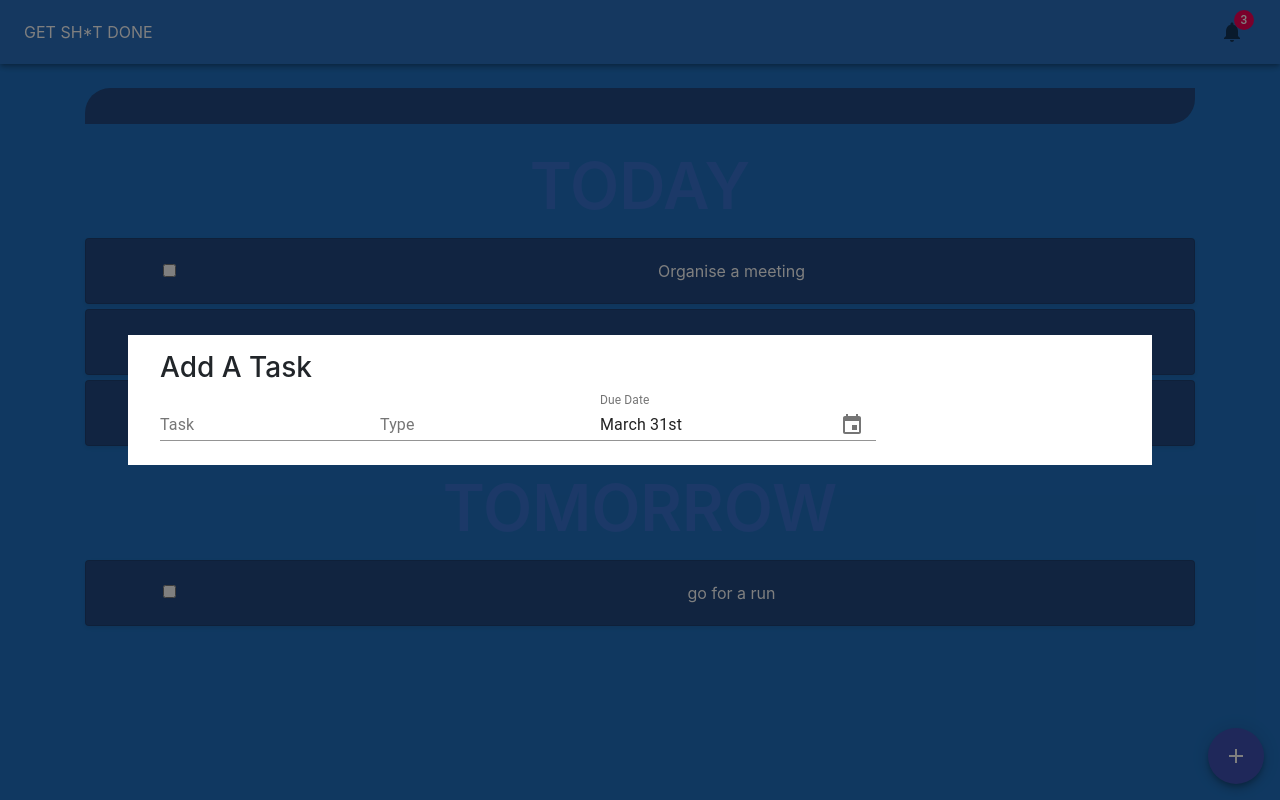
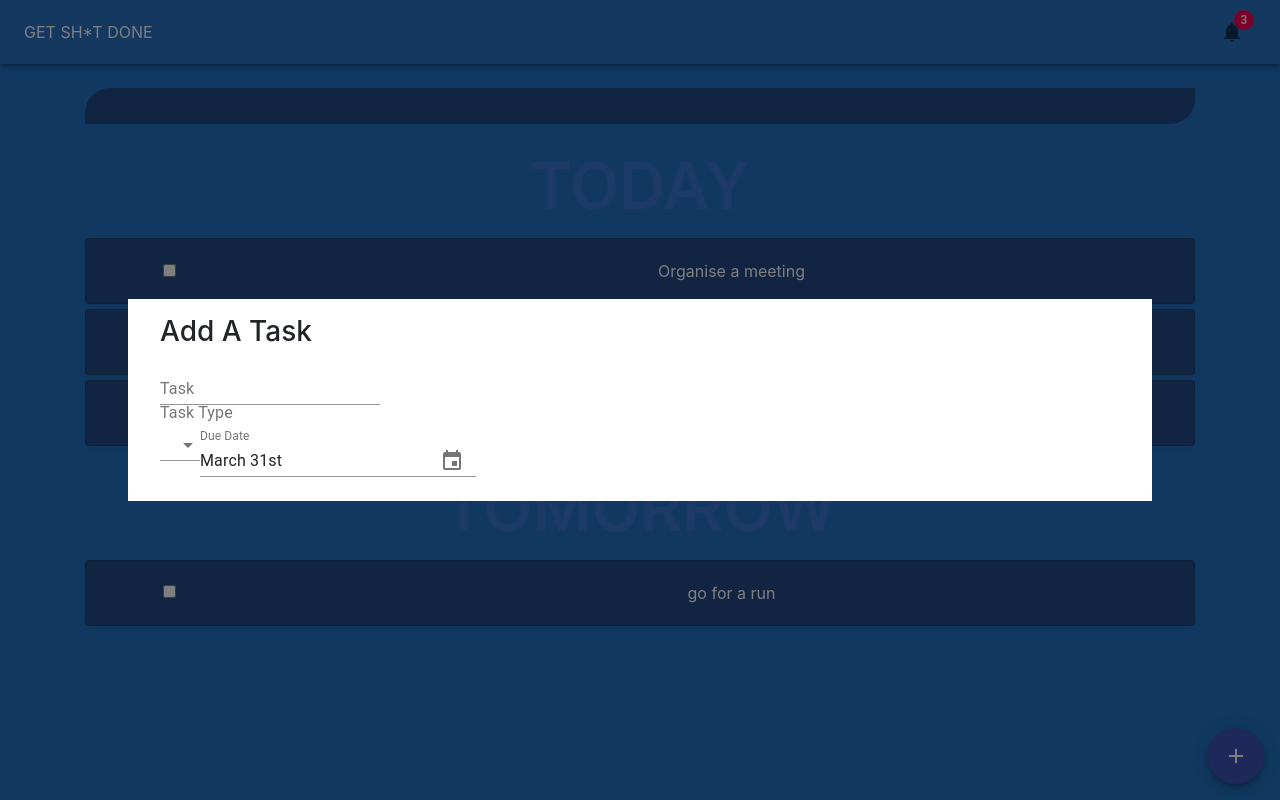
Before and after one commit to BradNichol/todo-app-react, a React (Create React App) app: page / in a window 1280 px wide. Both pictures are taken after a click on the button "add". Built offline with nearby package versions, Linux system fonts and the light colour scheme; no server answers.

Commit message:
added select menu for Task Type

```diff
--- a/src/AddModal/AddModal.js
+++ b/src/AddModal/AddModal.js
@@ -9,6 +9,9 @@ import {
   MuiPickersUtilsProvider,
   KeyboardDatePicker
 } from "@material-ui/pickers";
+import Select from "@material-ui/core/Select";
+import MenuItem from "@material-ui/core/MenuItem";
+import InputLabel from "@material-ui/core/InputLabel";
 
 const AddModal = () => {
   const useStyles = makeStyles(theme => ({
@@ -44,7 +47,12 @@ const AddModal = () => {
     setSelectedDate(date);
   };
 
-  const classes = useStyles();
+  const [type, setType] = useState();
+  const handleTypeChange = event => {
+    setType(event.target.value);
+  };
+
+  const classes = useStyles("");
 
   return (
     <div>
@@ -63,7 +71,16 @@ const AddModal = () => {
           <form>
             <h3>Add A Task</h3>
             <TextField id="task" label="Task" />
-            <TextField id="type" label="Type" />
+            <InputLabel id="task-type">Task Type</InputLabel>
+            <Select
+              LabelId="task-type"
+              value={type}
+              onChange={handleTypeChange}
+            >
+              <MenuItem value="Work">Work</MenuItem>
+              <MenuItem value="Personal">Personal</MenuItem>
+            </Select>
+
             <MuiPickersUtilsProvider utils={DateFnsUtils}>
               <KeyboardDatePicker
                 value={selectedDate}
```
